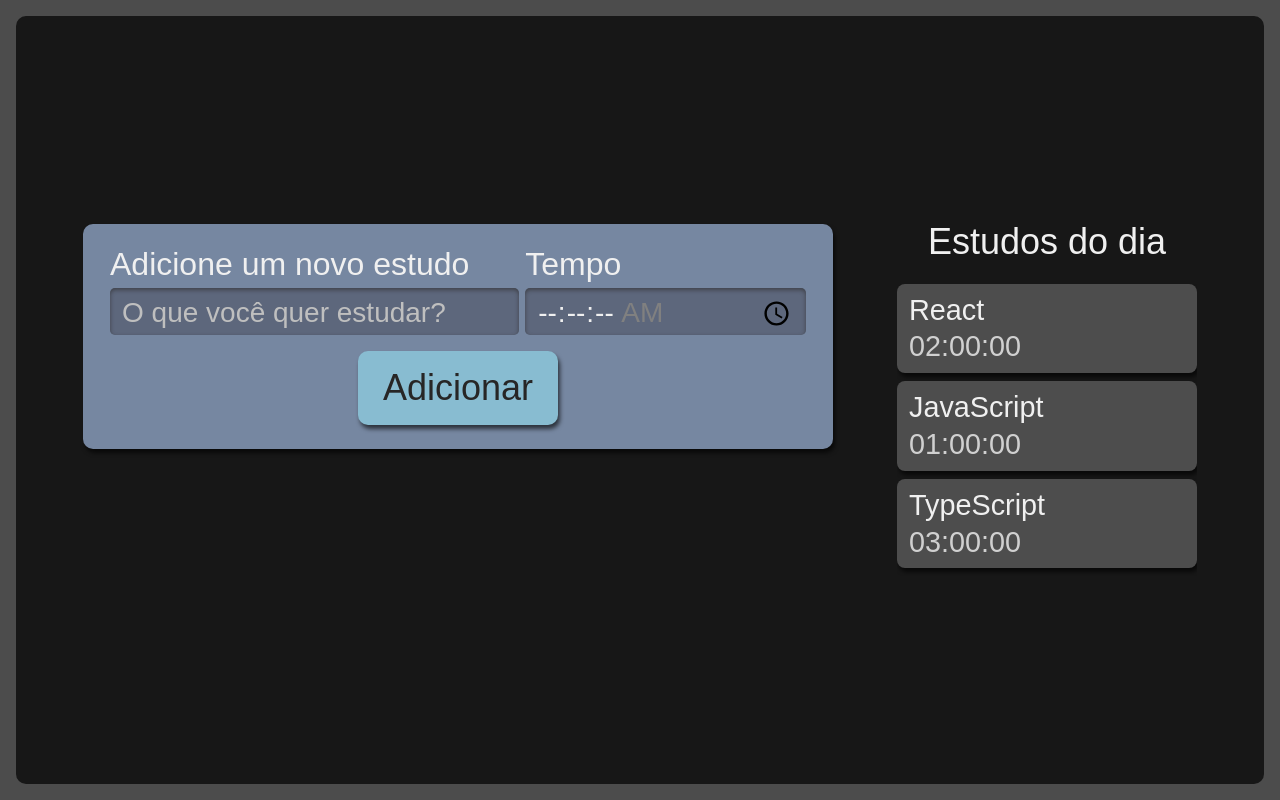
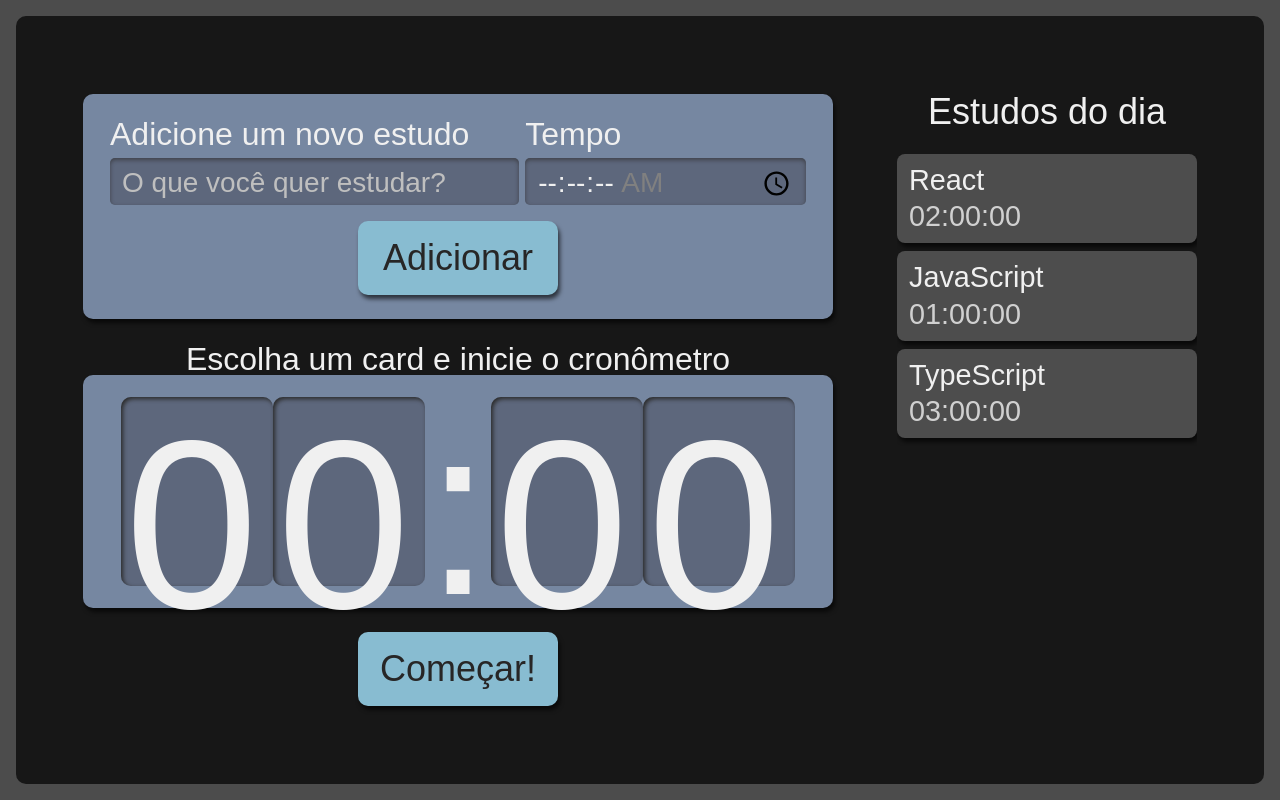
Before and after one commit to guswebhead/alura-studies-react, a React (Create React App) app: page / in a window 1280 px wide. Built offline with nearby package versions, Linux system fonts and the light colour scheme.

Commit message:
:sparkles: feat: novo componente relógio dentro de cronometro

```diff
--- /dev/null
+++ b/src/components/Cronometro/Relogio/Relogio.module.scss
@@ -0,0 +1,21 @@
+.relogioNumero {
+    background-color: #5D677C;
+    box-shadow: 2px 2px 4px #2B2B2B inset;
+    height: 3.6rem;
+    width: 3rem;
+    padding: 8px 4px;
+    border-radius: 10px;
+
+    @media screen and (min-width:1280px) {
+      height: 10.8rem;
+      width: 9rem;
+    }
+  }
+
+  .relogioDivisao {
+    height: 4.2rem;
+
+    @media screen and (min-width:1280px) {
+      height: 12.6rem;
+    }
+  }
--- /dev/null
+++ b/src/components/Cronometro/Relogio/index.tsx
@@ -0,0 +1,13 @@
+import style from './Relogio.module.scss'
+
+export default function Relogio() {
+    return (
+        <>
+            <span className={style.relogioNumero}>0</span>
+            <span className={style.relogioNumero}>0</span>
+            <span className={style.relogioDivisao}>:</span>
+            <span className={style.relogioNumero}>0</span>
+            <span className={style.relogioNumero}>0</span>
+        </>
+    )
+}
--- a/src/pages/App.tsx
+++ b/src/pages/App.tsx
@@ -1,15 +1,14 @@
-import React from 'react';
-import logo from '../logo.svg';
-import Botao from '../components/Botao';
 import Lista from '../components/Lista';
 import Formulario from '../components/Formulario';
 import style from './App.module.scss'
+import { Cronometro } from '../components/Cronometro';
 
 function App() {
   return (
     <div className={style.AppStyle}>
       <Formulario/>
       <Lista/>
+      <Cronometro/>
     </div>
   );
 }
```
